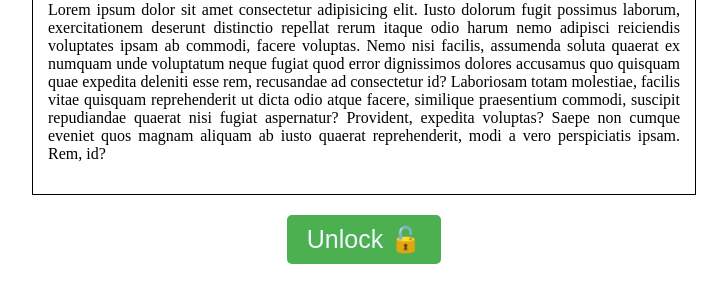
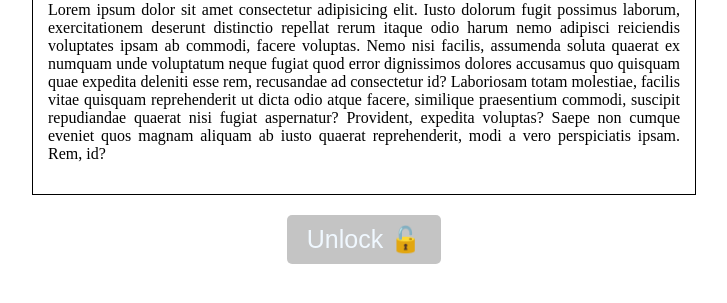
Before and after one commit to MayurAde/blur-page-app, a plain HTML site: page index.html in a window 1280 px wide. Shown: the part 103-406 px from the top of the page, without its empty margins (276-1003 px from the left). Drawn offline with Linux system fonts and the light colour scheme.

Commit message:
changed button color

```diff
--- a/styles.css
+++ b/styles.css
@@ -25,7 +25,8 @@ button{
     border-radius: 5px;
     font-size: 25px;
     color: aliceblue;
-    background-color: #4CAF50;
+    /* background-color: #4CAF50; */
+    background-color: rgba(0, 0, 0, 0.233);
     cursor: pointer;
 }
 
```
